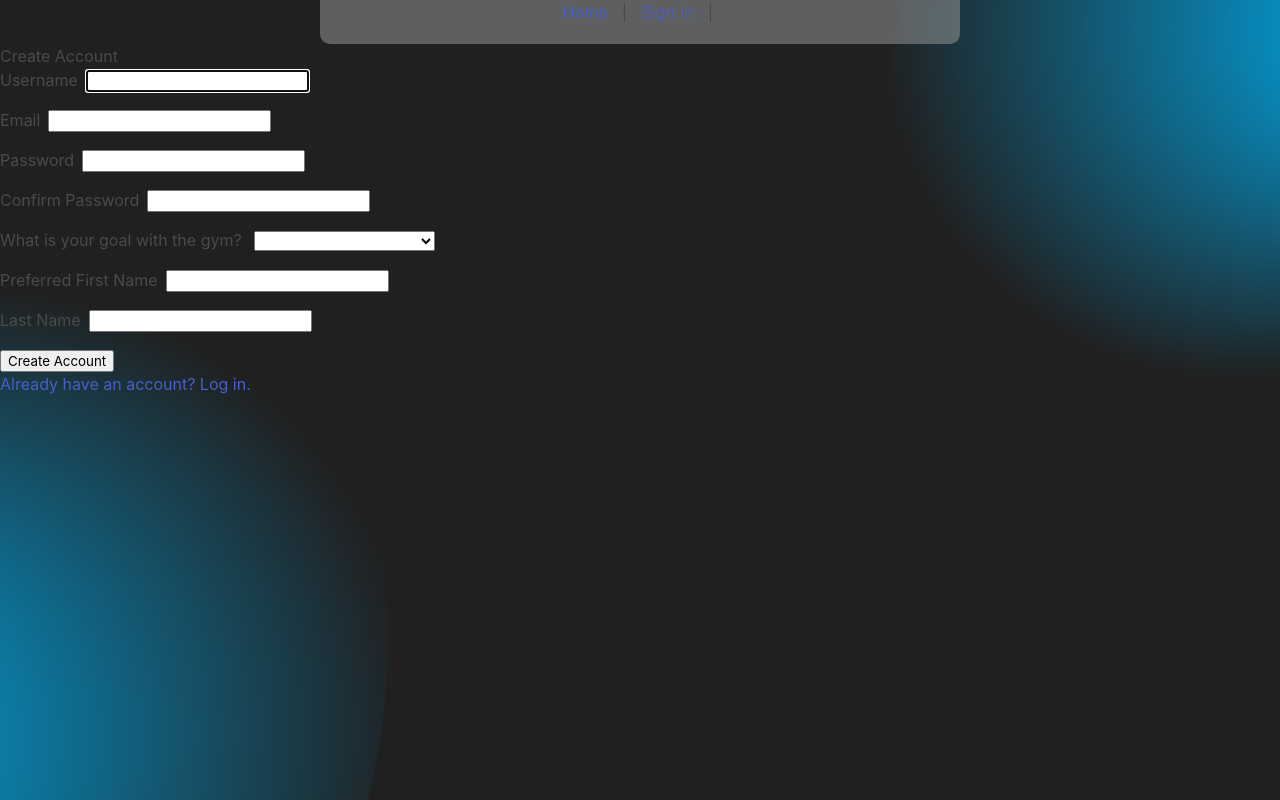
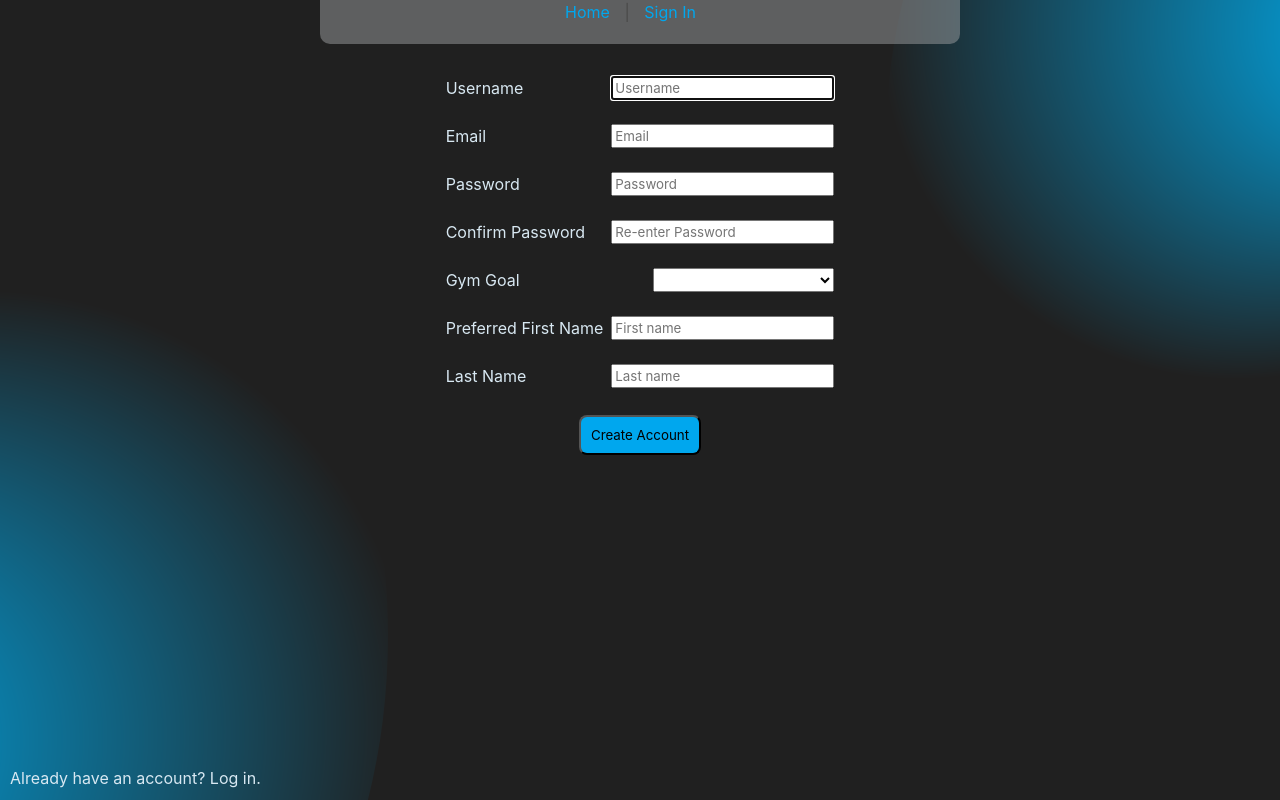
Before and after one commit to LaurenB773/java-finalcapstone-team1, a Vue app in the folder vue/: page /register in a window 1280 px wide. Built offline with nearby package versions, Linux system fonts and the light colour scheme.

Commit message:
Register page is styled

```diff
--- a/vue/css/TeColors.css
+++ b/vue/css/TeColors.css
@@ -4,7 +4,7 @@
 
 :root {
     --color-blue: hsl(198, 100%, 46.7%);
-    --color-blue-o: hsla(198, 100%, 46.7%, 0.8);
+    --color-blue-o: hsla(198, 100%, 46.7%, 0.7);
     --color-grey: hsl(218, 10%, 34.9%);
     --color-green: hsl(124, 61%, 65.7%);
     --color-red: hsl(3, 100%, 66.7%);
--- a/vue/src/App.vue
+++ b/vue/src/App.vue
@@ -1,11 +1,11 @@
 <template>
   <div id="capstone-app">
     <div id="nav">
-      <router-link class="home" v-bind:to="{ name: 'home' }">Home</router-link>&nbsp;|&nbsp;
-      <router-link class="sign-in" v-bind:to="{ name: 'login' }" v-if="this.$store.state.token === ''">Sign In</router-link>
-      <router-link class="logout" v-bind:to="{ name: 'logout' }" v-if="this.$store.state.token != ''">Logout</router-link>&nbsp;|&nbsp;
-      <router-link class="profile" v-bind:to="{ name: 'profile' }" v-if="this.$store.state.token != '' && isUser()">Profile</router-link>
-      <router-link class="employee" v-bind:to="{ name: 'employee' }"
+      <router-link class="home-link" v-bind:to="{ name: 'home' }">Home</router-link>&nbsp;|&nbsp;
+      <router-link class="sign-in-link" v-bind:to="{ name: 'login' }" v-if="this.$store.state.token === ''">Sign In</router-link>
+      <router-link class="logout-link" v-bind:to="{ name: 'logout' }" v-if="this.$store.state.token != ''">Logout</router-link>&nbsp;&nbsp;
+      <router-link class="profile-link" v-bind:to="{ name: 'profile' }" v-if="this.$store.state.token != '' && isUser()">Profile</router-link>
+      <router-link class="employee-link" v-bind:to="{ name: 'employee' }"
         v-if="this.$store.state.token != '' && (isEmployee() || isOwner())">Manage Gym</router-link>
 
     </div>
@@ -86,5 +86,10 @@ export default {
   height: 100vh;
 }
 
-
+.home-link {
+    color: var(--color-blue);
+  }
+.sign-in-link{
+  color: var(--color-blue);
+}
 </style>
--- a/vue/src/views/LoginView.vue
+++ b/vue/src/views/LoginView.vue
@@ -1,6 +1,10 @@
 <template>
-  <h1 id="title">FITNESS</h1>
-  <h1 id="title2">ELEVATOR</h1>
+  <div
+    style="display: flex; width: fit-content; flex-direction: column; line-height: 1; margin: auto; height: auto; margin-top:50px; margin-bottom: 10px;">
+
+    <h1 id="title">FITNESS</h1>
+    <h1 id="title2">ELEVATOR</h1>
+  </div>
   <div style="display: flex; gap: 10px; width: fit-content; margin: auto;">
     <div style="height: 3px; width: 40px; border: 1px solid white; background-color: white; border-radius: 10px;">
     </div>
@@ -83,7 +87,7 @@ export default {
   color: hsl(202, 49%, 89.8%);
   font-size: 50px;
   justify-content: center;
-  margin-top: 50px;
+  /* margin-top: 50px; */
 }
 
 #title2 {
@@ -131,10 +135,6 @@ export default {
   color: hsl(200, 2%, 61.4%)
 }
 
-/* .form-input-group input:hover{
-  background-color:  hsl(203, 8%, 39%, 0.5)
-} */
-
 label {
   margin-right: 0.5rem;
 }
@@ -163,6 +163,7 @@ label {
 
 .sign-in-button:hover {
   background-color: var(--color-blue-o);
+  cursor: pointer;
 }
 
 .sign-in-button {
--- a/vue/src/views/RegisterView.vue
+++ b/vue/src/views/RegisterView.vue
@@ -1,28 +1,28 @@
 <template>
   <div id="register" class="text-center">
     <form v-on:submit.prevent="register">
-      <h1>Create Account</h1>
       <div role="alert" v-if="registrationErrors">
         {{ registrationErrorMsg }}
       </div>
       <div class="form-input-group">
         <label for="username">Username</label>
-        <input type="text" id="username" v-model="user.username" required autofocus />
+        <input placeholder="Username" type="text" id="username" v-model="user.username" required autofocus />
       </div>
       <div class="form-input-group">
         <label for="email">Email</label>
-        <input type="text" name="email" id="email" v-model="user.email">
+        <input placeholder="Email" type="text" name="email" id="email" v-model="user.email">
       </div>
       <div class="form-input-group">
         <label for="password">Password</label>
-        <input type="password" id="password" v-model="user.password" required />
+        <input placeholder="Password" type="password" id="password" v-model="user.password" required />
       </div>
       <div class="form-input-group">
         <label for="confirmPassword">Confirm Password</label>
-        <input type="password" id="confirmPassword" v-model="user.confirmPassword" required />
+        <input placeholder="Re-enter Password" type="password" id="confirmPassword" v-model="user.confirmPassword"
+          required />
       </div>
       <div class="form-input-group">
-        <label for="goalSelector">What is your goal with the gym? </label> <!--could put gym name here-->
+        <label for="goalSelector">Gym Goal </label> <!--could put gym name here-->
         <select id="goalSelector" v-model="user.goal">
           <option value="weight-loss">Weight Loss</option>
           <option value="strength">Strength/Muscle Building</option>
@@ -33,14 +33,15 @@
       </div>
       <div class="form-input-group">
         <label for="first-name">Preferred First Name</label>
-        <input type="text" id="first-name" v-model="user.firstName">
+        <input placeholder="First name" type="text" id="first-name" v-model="user.firstName">
       </div>
       <div class="form-input-group">
         <label for="last-name">Last Name</label>
-         <input type="text" id="last-name" v-model="user.lastName">
+        <input placeholder="Last name" type="text" id="last-name" v-model="user.lastName">
       </div>
-      <button type="submit">Create Account</button>
-      <p><router-link v-bind:to="{ name: 'login' }">Already have an account? Log in.</router-link></p>
+      <button class="create-user-button" type="submit">Create Account</button>
+      <p><router-link class="signup-to-login-link" v-bind:to="{ name: 'login' }">Already have an account? Log
+          in.</router-link></p>
     </form>
   </div>
 </template>
@@ -99,10 +100,52 @@ export default {
 </script>
 
 <style scoped>
+#register {
+  display: flex;
+  flex-direction: column;
+  width: fit-content;
+  margin: auto;
+  margin-top: 20px;
+}
+
 .form-input-group {
   margin-bottom: 1rem;
+  color: var(--color-light-blue);
+  display: flex;
+  margin: auto;
+  width: 100%;
+  justify-content: space-between;
+  padding: 12px;
 }
+
 label {
   margin-right: 0.5rem;
 }
+
+.create-user-button {
+  background-color: var(--color-blue);
+  display: flex;
+  margin: auto;
+  padding: 10px;
+  margin-top: 15px;
+  border-radius: 8px;
+  transition: background-color 200ms;
+}
+
+.create-user-button:hover {
+  background-color: var(--color-blue-o);
+  cursor: pointer;
+}
+
+.signup-to-login-link {
+  color: hsl(202, 49%, 89.8%);
+  margin: 10px;
+  position: fixed;
+  bottom: 0;
+  left: 0;
+}
+
+.signup-to-login-link:hover {
+  text-decoration: underline;
+}
 </style>
```
